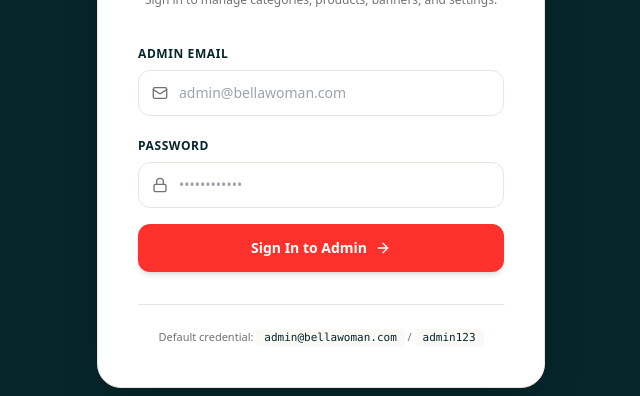
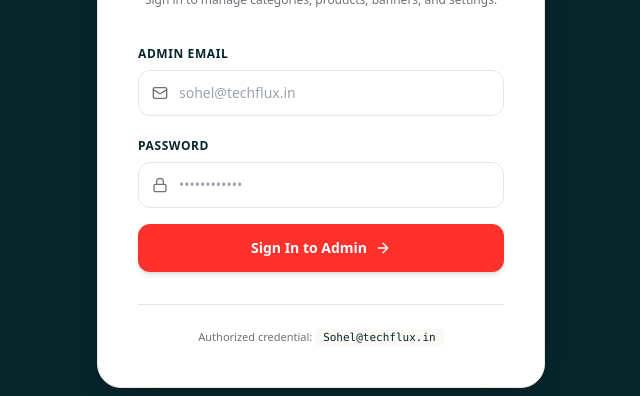
Before and after one commit to Sohel478/Bellawoman, a Next.js app: page /admin/login in a window 1280 px wide. Shown: the part 275-671 px from the top of the page, without its empty margins (319-959 px from the left). Built offline with nearby package versions, Linux system fonts and the light colour scheme; no server answers.

Commit message:
fix(auth): update admin credentials to Sohel@techflux.in

```diff
--- a/src/app/admin/login/page.tsx
+++ b/src/app/admin/login/page.tsx
@@ -82,7 +82,7 @@ export default function AdminLoginPage() {
                 required
                 value={email}
                 onChange={(e) => setEmail(e.target.value)}
-                placeholder="admin@bellawoman.com"
+                placeholder="sohel@techflux.in"
                 className="w-full pl-10 pr-4 py-3 rounded-xl border border-[#EAE6DF] focus:border-[#FF312C] focus:ring-1 focus:ring-[#FF312C] focus:outline-none text-sm text-[#18181B]"
               />
             </div>
@@ -116,7 +116,7 @@ export default function AdminLoginPage() {
         </form>
 
         <div className="mt-8 pt-6 border-t border-[#EAE6DF] text-center text-[11px] text-[#71717A]">
-          Default credential: <code className="bg-[#FAF9F5] px-2 py-0.5 rounded text-[#06262B] font-mono">admin@bellawoman.com</code> / <code className="bg-[#FAF9F5] px-2 py-0.5 rounded text-[#06262B] font-mono">admin123</code>
+          Authorized credential: <code className="bg-[#FAF9F5] px-2 py-0.5 rounded text-[#06262B] font-mono">Sohel@techflux.in</code>
         </div>
       </div>
     </div>
```
Also changed, not shown: prisma/seed.ts (+5 -5 lines), 1 other file (tests, documents, lock files or other folders).
